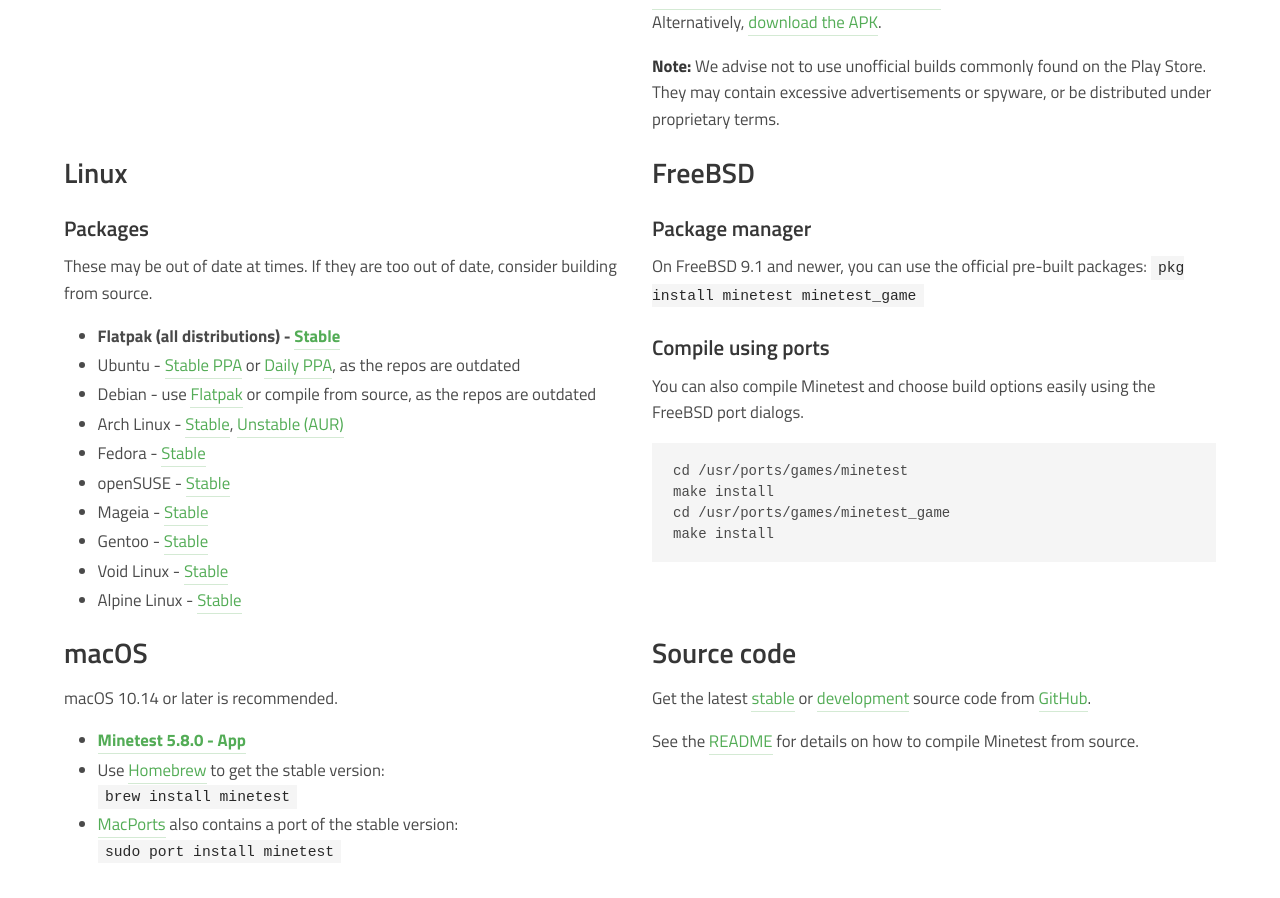
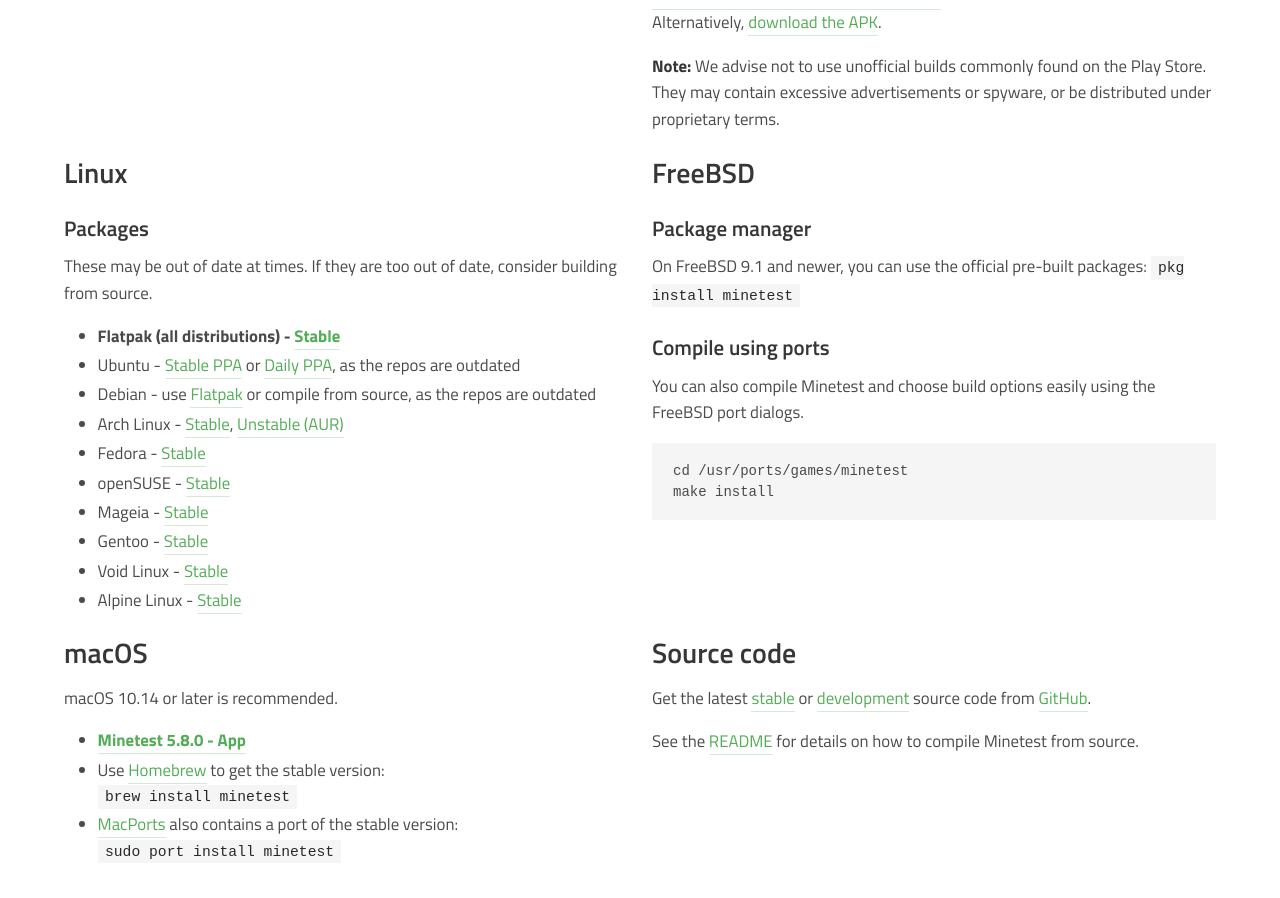
Before and after one commit to minetest/minetest.github.io, a Jekyll site: the page built from downloads.html, in a window 1280 px wide and 900 px high, scrolled down 720 px. Built offline with Jekyll 4.4.1, drawn with Linux system fonts in a browser that asks for light colours; comment, search, counter and statistics services are not loaded.

Commit message:
Remove minetest_game note from FreeBSD section

```diff
--- a/downloads.html
+++ b/downloads.html
@@ -127,13 +127,11 @@ redirect_from:
         <h2>FreeBSD</h2>
         <h3>Package manager</h3>
         <p>On FreeBSD 9.1 and newer, you can use the official pre-built packages:
-            <code>pkg install minetest minetest_game</code></p>
+            <code>pkg install minetest</code></p>
         <h3>Compile using ports</h3>
         <p>You can also compile Minetest and choose build options easily using the FreeBSD port dialogs.</p>
         <pre>
 cd /usr/ports/games/minetest
-make install
-cd /usr/ports/games/minetest_game
 make install
 </pre>
       </div>
```
